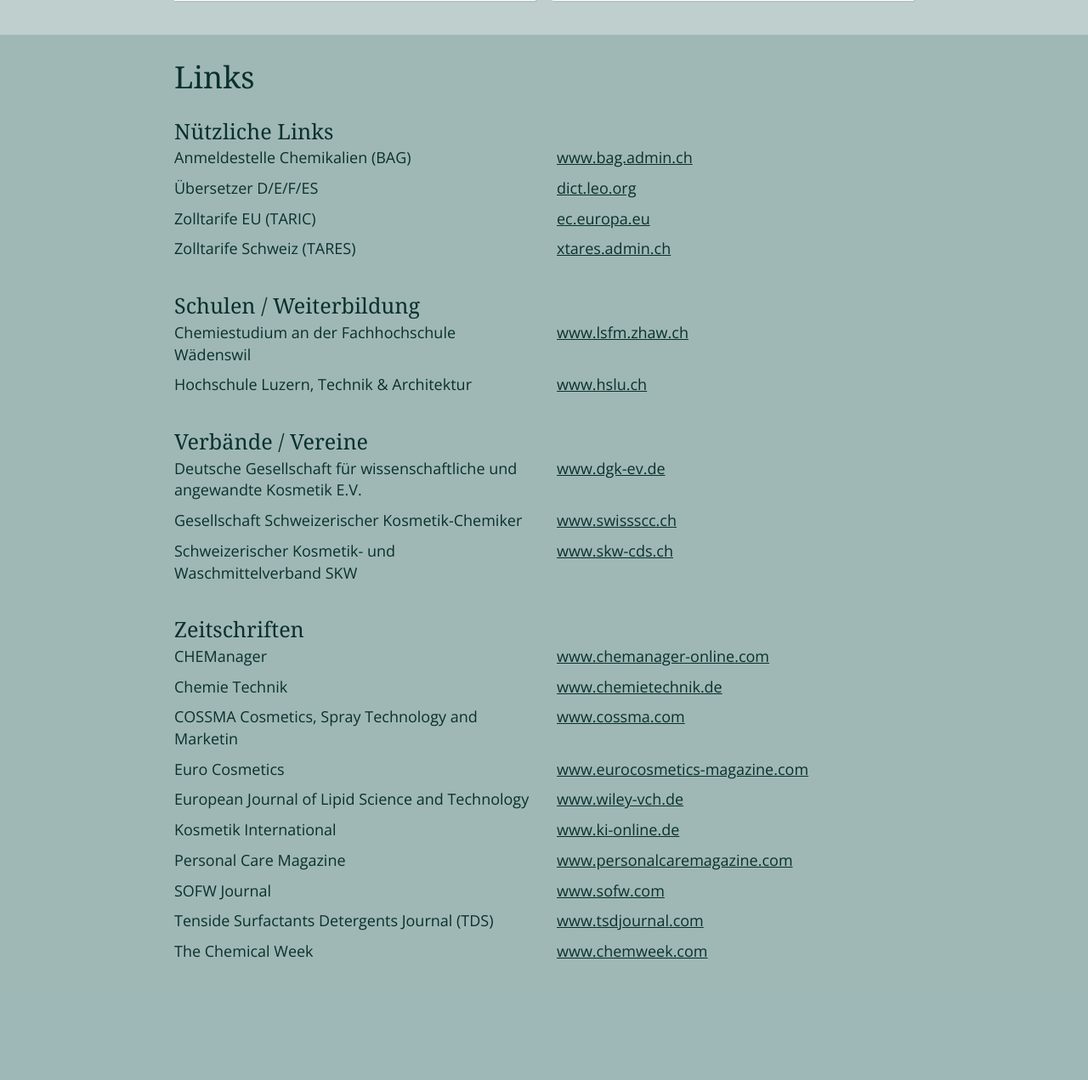
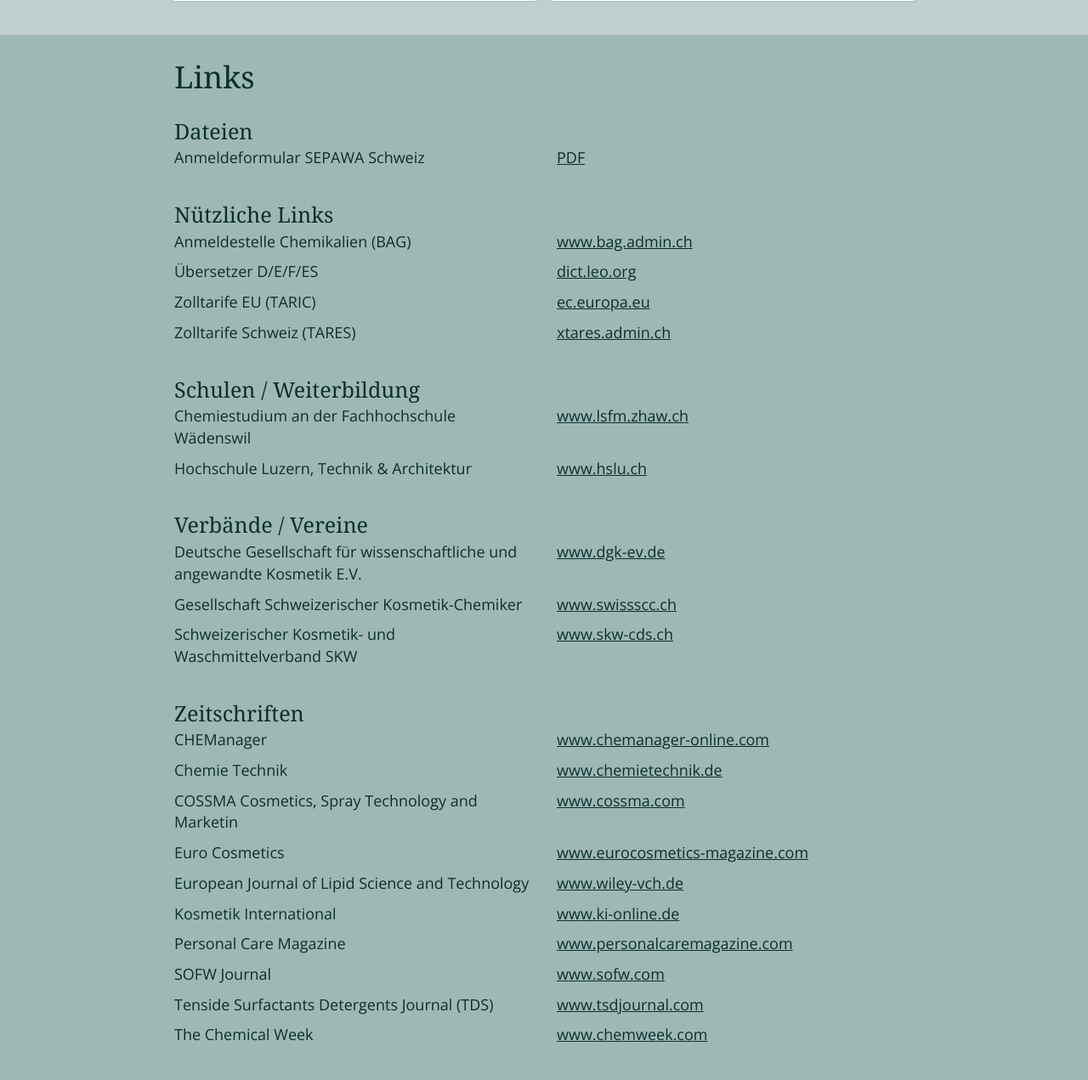
Before and after one commit to villiger/sepawa, a Django app: page / in a window 1280 px wide. Shown: the part 2449-3720 px from the top of the page at 85% size. Before the commit the page ends 3577 px from the top, so only its background shows below. Run offline with Django 3.2, Linux system fonts and the light colour scheme; data that the repository does not hold is empty; some libraries are stand-ins or nearby versions.

Commit message:
Anmeldeformular hinzugefügt

```diff
--- a/homepage/templates/index.html
+++ b/homepage/templates/index.html
@@ -156,6 +156,13 @@
 <div class="darker">
     <div class="container links">
         <h1>Links</h1>
+
+        <h2>Dateien</h2>
+        <div class="row">
+            <div class="link-name col-xs-12 col-sm-6">Anmeldeformular SEPAWA Schweiz</div>
+            <div class="link-url col-xs-12 col-sm-6"><a href="{% static 'file/anmeldeformular_mitgliedschaft_sepawa_schweiz.pdf' %}" target="_blank">PDF</a></div>
+        </div>
+
         <h2>Nützliche Links</h2>
         <div class="row">
             <div class="link-name col-xs-12 col-sm-6">Anmeldestelle Chemikalien (BAG)</div>
```
Also changed, not shown: 1 other file.
